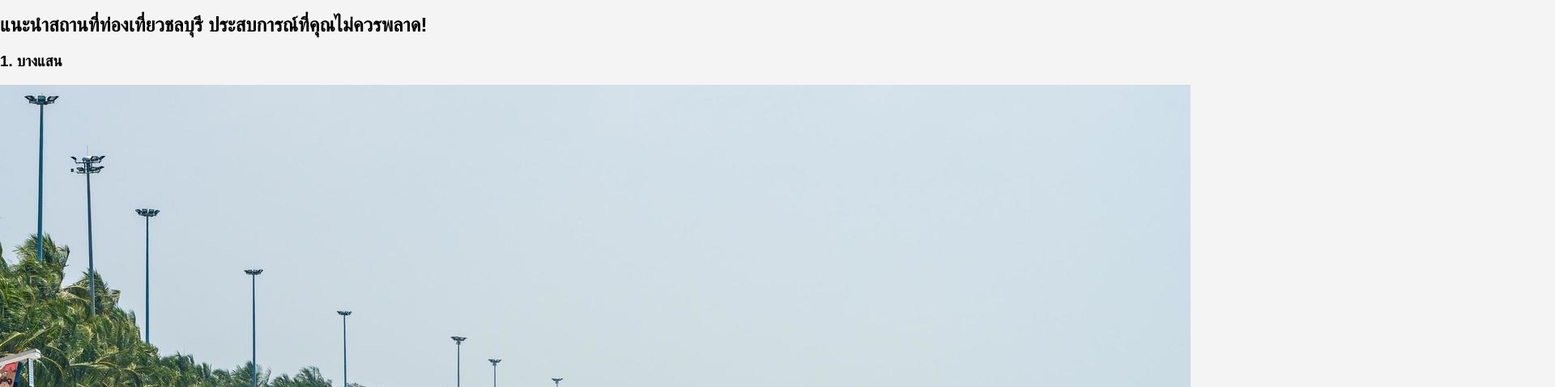
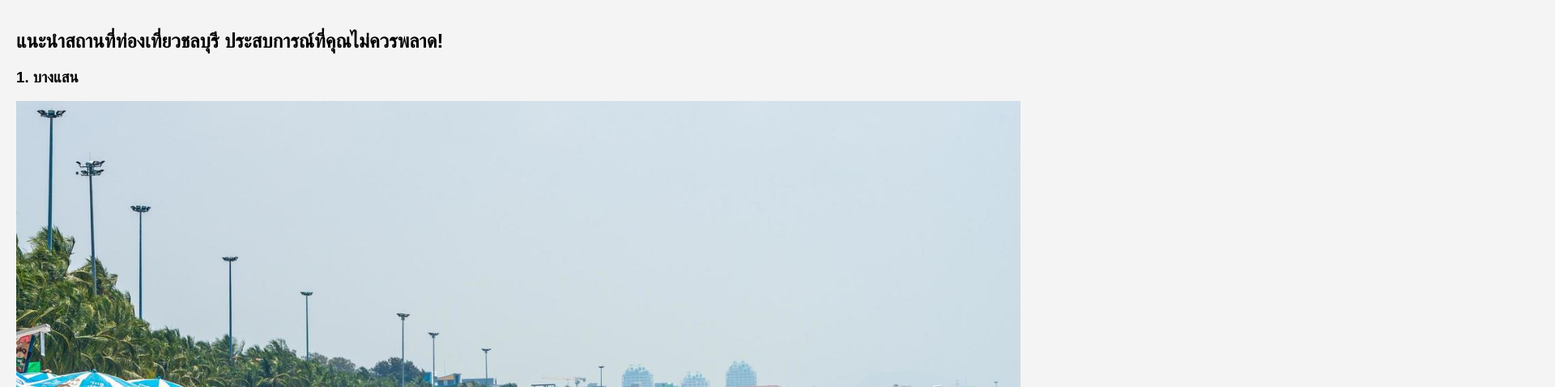
Before and after one commit to wbyin4/my-homework1, a plain HTML site: page details.html in a window 1280 px wide. Shown: the part 137-616 px from the top of the page at 81% size, 1920 px wide, since content can reach past the window. Drawn offline with Linux system fonts and the light colour scheme.

Commit message:
สร้าง section img

```diff
--- a/css/style.css
+++ b/css/style.css
@@ -32,3 +32,10 @@ nav ul li a:active {
 nav ul li a:focus {
     outline: 2px solid #fafe83;
 }
+main {
+    padding: 20px;
+}
+section img {
+    max-width: 100%;
+    height: auto;
+}
```
